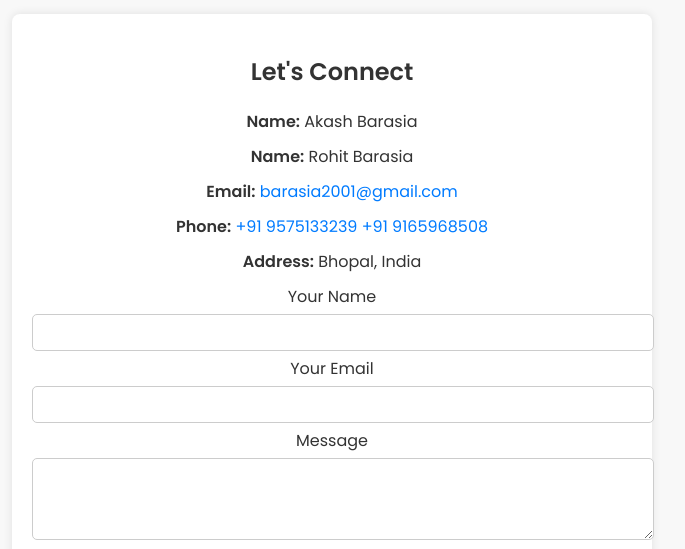
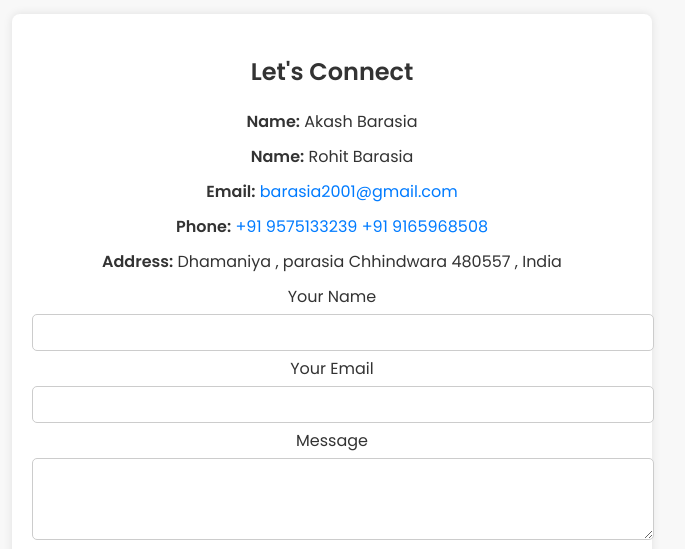
Before and after one commit to barasiya/C-Akash-12sia-CSE-projects, a plain HTML site: page index.html in a window 1280 px wide. Shown: the part 731-1280 px from the top of the page, without its empty margins (308-993 px from the left). Drawn offline with Linux system fonts and the light colour scheme.

Commit message:
Update index.html

```diff
--- a/index.html
+++ b/index.html
@@ -67,7 +67,7 @@
                     <a href="tel:+919575133239" class="text-blue-600">+91 9575133239</a>
                     <a href="tel:+919575133239" class="text-blue-600">+91 9165968508</a>
                 </p>
-                <p class="text-lg"><strong>Address:</strong> Bhopal, India</p>
+                <p class="text-lg"><strong>Address:</strong> Dhamaniya , parasia Chhindwara 480557 , India</p>
             </div>
 
             <form action="your-form-handler-url" method="POST" class="space-y-4">
```
